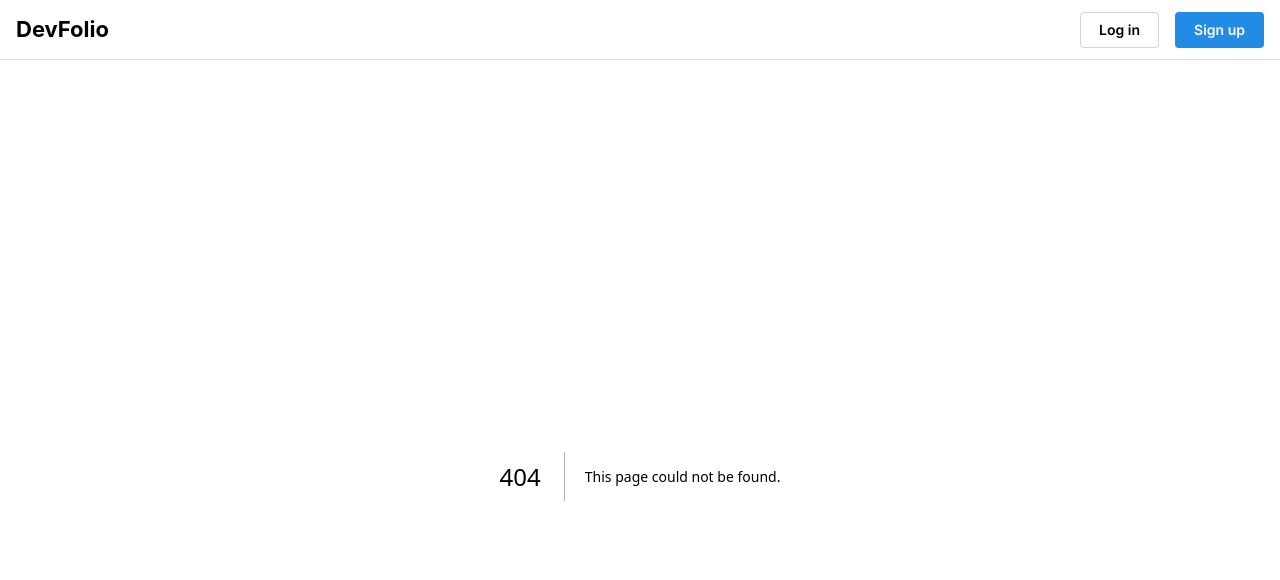
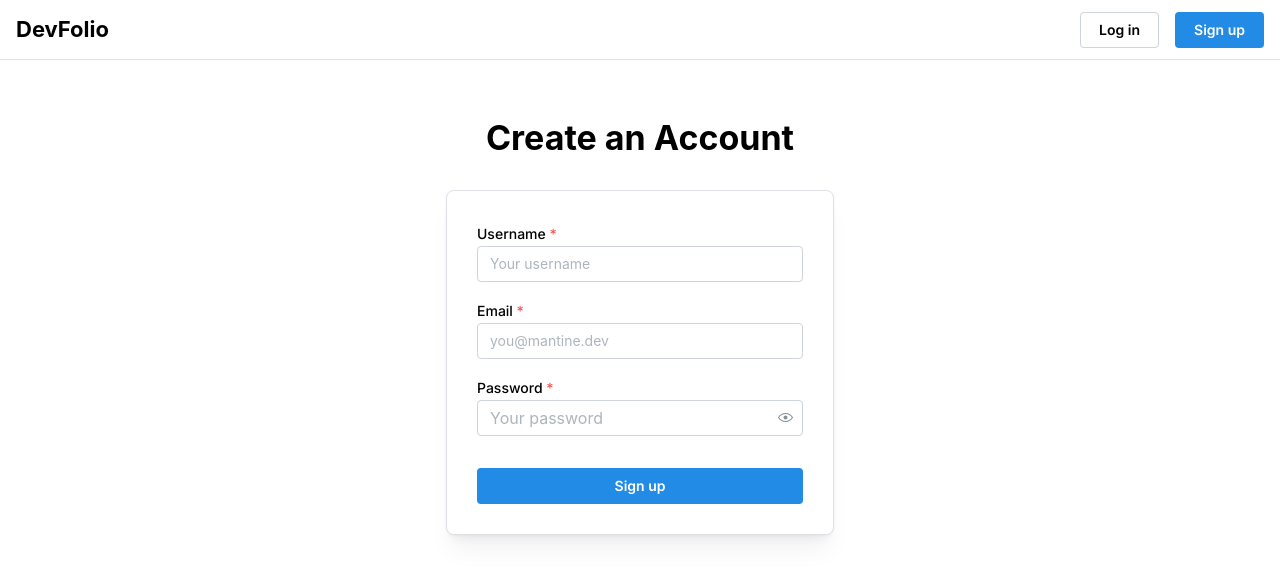
Before and after one commit to R-emon/project-showcase-client, a Next.js app: page /register in a window 1280 px wide. Before the commit this address had no page. Shown: the top 580 px of the page. Built offline with nearby package versions, Linux system fonts and the light colour scheme.

Commit message:
Feat: Add Sign up form and linked to button

```diff
--- /dev/null
+++ b/src/app/register/page.tsx
@@ -0,0 +1,90 @@
+// src/app/register/page.tsx
+'use client';
+
+import { useForm } from '@mantine/form';
+import { TextInput, PasswordInput, Button, Paper, Title, Container, Alert } from '@mantine/core';
+import { useRouter } from 'next/navigation';
+import { useState } from 'react';
+import { IconAlertCircle } from '@tabler/icons-react';
+
+export default function RegisterPage() {
+  const router = useRouter();
+  const [apiError, setApiError] = useState<string | null>(null);
+  const [isLoading, setIsLoading] = useState(false);
+
+  const form = useForm({
+    initialValues: {
+      username: '',
+      email: '',
+      password: '',
+    },
+    validate: {
+      username: (value) => (value.length < 3 ? 'Username must have at least 3 characters' : null),
+      email: (value) => (/^\S+@\S+$/.test(value) ? null : 'Invalid email'),
+      password: (value) => (value.length < 6 ? 'Password must have at least 6 characters' : null),
+    },
+  });
+
+  const handleSubmit = async (values: typeof form.values) => {
+    setIsLoading(true);
+    setApiError(null);
+    try {
+      const response = await fetch('http://localhost:8080/api/auth/register', {
+        method: 'POST',
+        headers: { 'Content-Type': 'application/json' },
+        body: JSON.stringify(values),
+      });
+
+      if (!response.ok) {
+        const errorText = await response.text();
+        throw new Error(errorText || 'Failed to register');
+      }
+
+      // On successful registration, redirect to the login page
+      router.push('/login');
+
+    } catch (error: any) {
+      setApiError(error.message);
+    } finally {
+      setIsLoading(false);
+    }
+  };
+
+  return (
+    <Container size={420} my={40}>
+      <Title ta="center">Create an Account</Title>
+      <Paper withBorder shadow="md" p={30} mt={30} radius="md">
+        <form onSubmit={form.onSubmit(handleSubmit)}>
+          {apiError && (
+             <Alert icon={<IconAlertCircle size="1rem" />} title="Registration Failed" color="red" mb="md">
+               {apiError}
+             </Alert>
+          )}
+          <TextInput
+            label="Username"
+            placeholder="Your username"
+            required
+            {...form.getInputProps('username')}
+          />
+          <TextInput
+            label="Email"
+            placeholder="you@mantine.dev"
+            required
+            mt="md"
+            {...form.getInputProps('email')}
+          />
+          <PasswordInput
+            label="Password"
+            placeholder="Your password"
+            required
+            mt="md"
+            {...form.getInputProps('password')}
+          />
+          <Button fullWidth mt="xl" type="submit" loading={isLoading}>
+            Sign up
+          </Button>
+        </form>
+      </Paper>
+    </Container>
+  );
+}
--- a/src/components/Header.tsx
+++ b/src/components/Header.tsx
@@ -11,8 +11,12 @@ export function AppHeader() {
           <Title order={3}>DevFolio</Title>
         </Link>
         <Group>
-          <Button variant="default">Log in</Button>
-          <Button>Sign up</Button>
+          <Link href="/login">
+            <Button variant="default">Log in</Button>
+          </Link>
+          <Link href="/register">
+            <Button>Sign up</Button>
+          </Link>
         </Group>
       </Group>
     </AppShell.Header>
```
